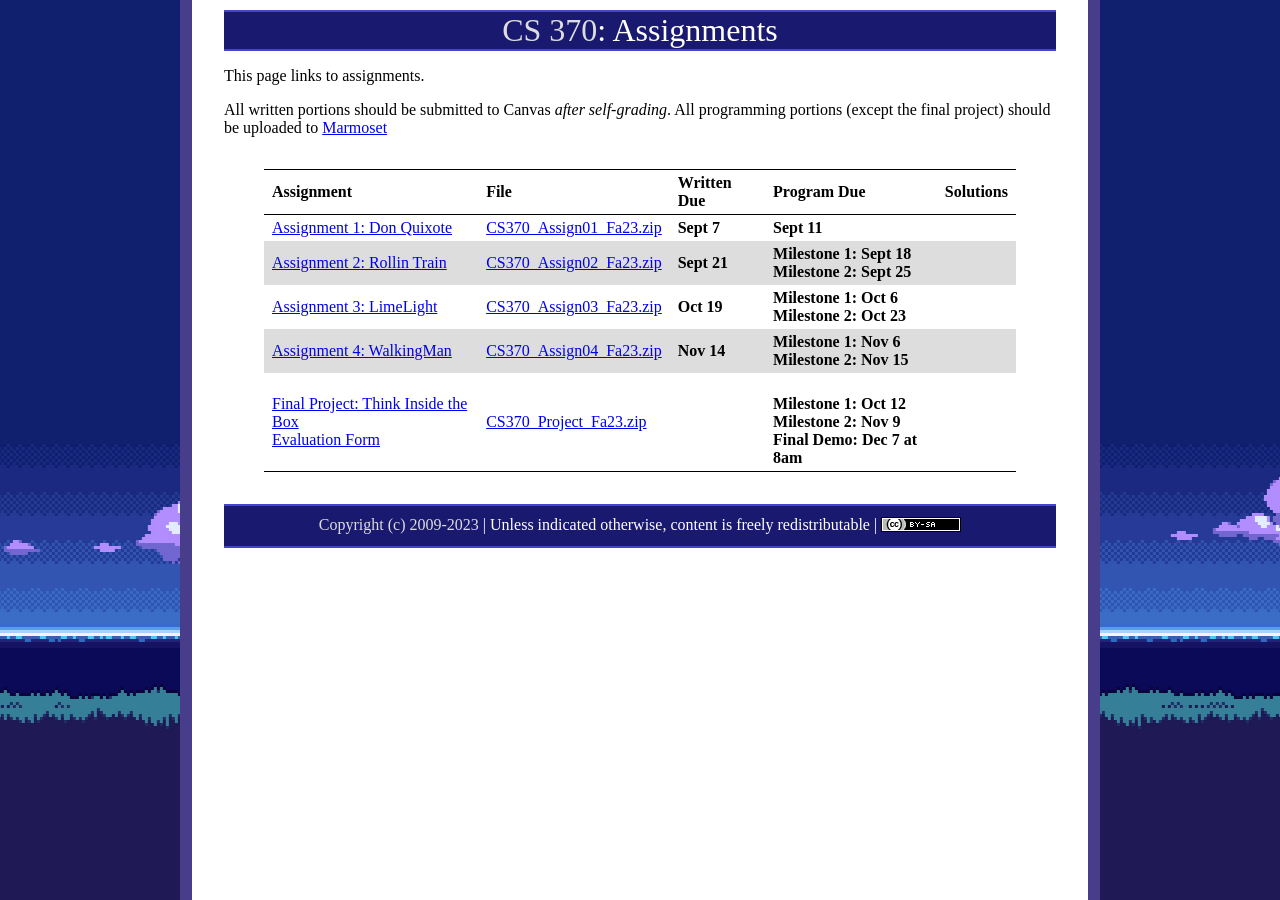
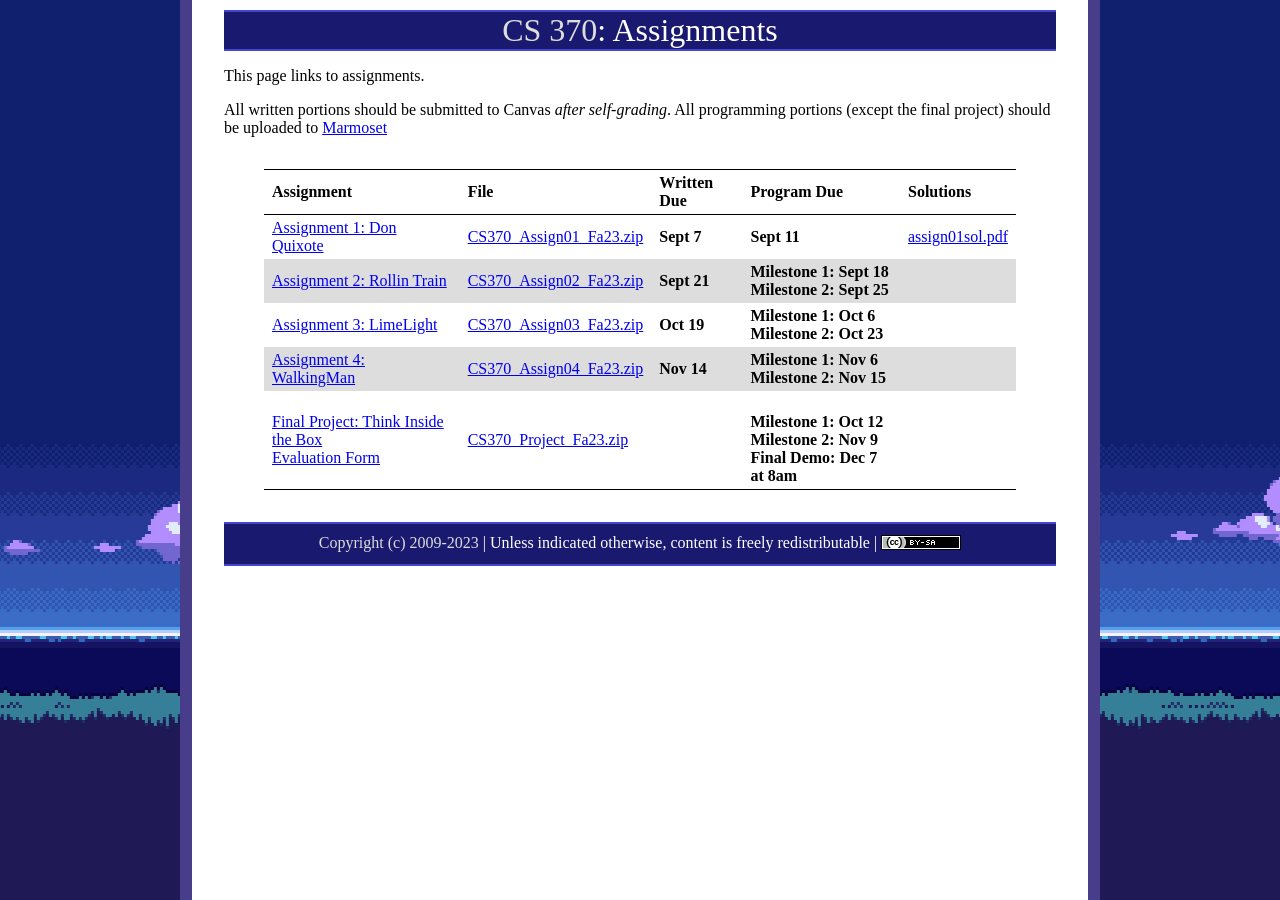
Before and after one commit to ycpcs/cs370-fall2023, a Jekyll site: the page built from assign/index.md, in a window 1280 px wide. Built offline with Jekyll 4.4.1, drawn with Linux system fonts in a browser that asks for light colours.

Commit message:
add assign1 sol
add assign1 sol

```diff
--- a/assign/index.md
+++ b/assign/index.md
@@ -9,7 +9,7 @@ All written portions should be submitted to Canvas *after self-grading*. All pro
 
 > Assignment | File | Written Due | Program Due | Solutions |
 > ---------- | ---- | ----------- | ----------- | --------- |
-> [Assignment 1: Don Quixote](assign01.html)       | [CS370\_Assign01\_Fa23.zip](src/CS370_Assign01_Fa23.zip) | **Sept 7**  | **Sept 11** |  |
+> [Assignment 1: Don Quixote](assign01.html)       | [CS370\_Assign01\_Fa23.zip](src/CS370_Assign01_Fa23.zip) | **Sept 7**  | **Sept 11** | [assign01sol.pdf](sol/assign01sol.pdf) |
 > [Assignment 2: Rollin Train](assign02.html)      | [CS370\_Assign02\_Fa23.zip](src/CS370_Assign02_Fa23.zip) | **Sept 21** | **Milestone 1: Sept 18** <br /> **Milestone 2: Sept 25** | |
 > [Assignment 3: LimeLight](assign03.html)         | [CS370\_Assign03\_Fa23.zip](src/CS370_Assign03_Fa23.zip) | **Oct 19**  | **Milestone 1: Oct 6** <br /> **Milestone 2: Oct 23** |  |
 > [Assignment 4: WalkingMan](assign04.html)        | [CS370\_Assign04\_Fa23.zip](src/CS370_Assign04_Fa23_.zip) | **Nov 14**  | **Milestone 1: Nov 6** <br /> **Milestone 2: Nov 15** |  |
```
Also changed, not shown: 1 other file.
